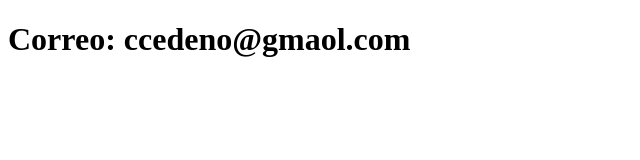
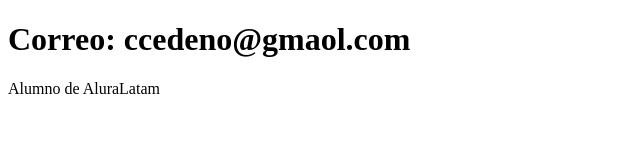
Before and after one commit to cceden0/Sistema-Registro, a plain HTML site: page contacto.html in a window 1280 px wide. Shown: the whole page, without its empty margins (0-640 px from the left). Drawn offline with Linux system fonts and the light colour scheme.

Commit message:
Actualiza contacto.html

```diff
--- a/contacto.html
+++ b/contacto.html
@@ -9,6 +9,7 @@
 
 <body>
 	<h1>Correo: ccedeno@gmaol.com</h1>
+	<p>Alumno de AluraLatam</p>
 </body>
 
 </html>
```
